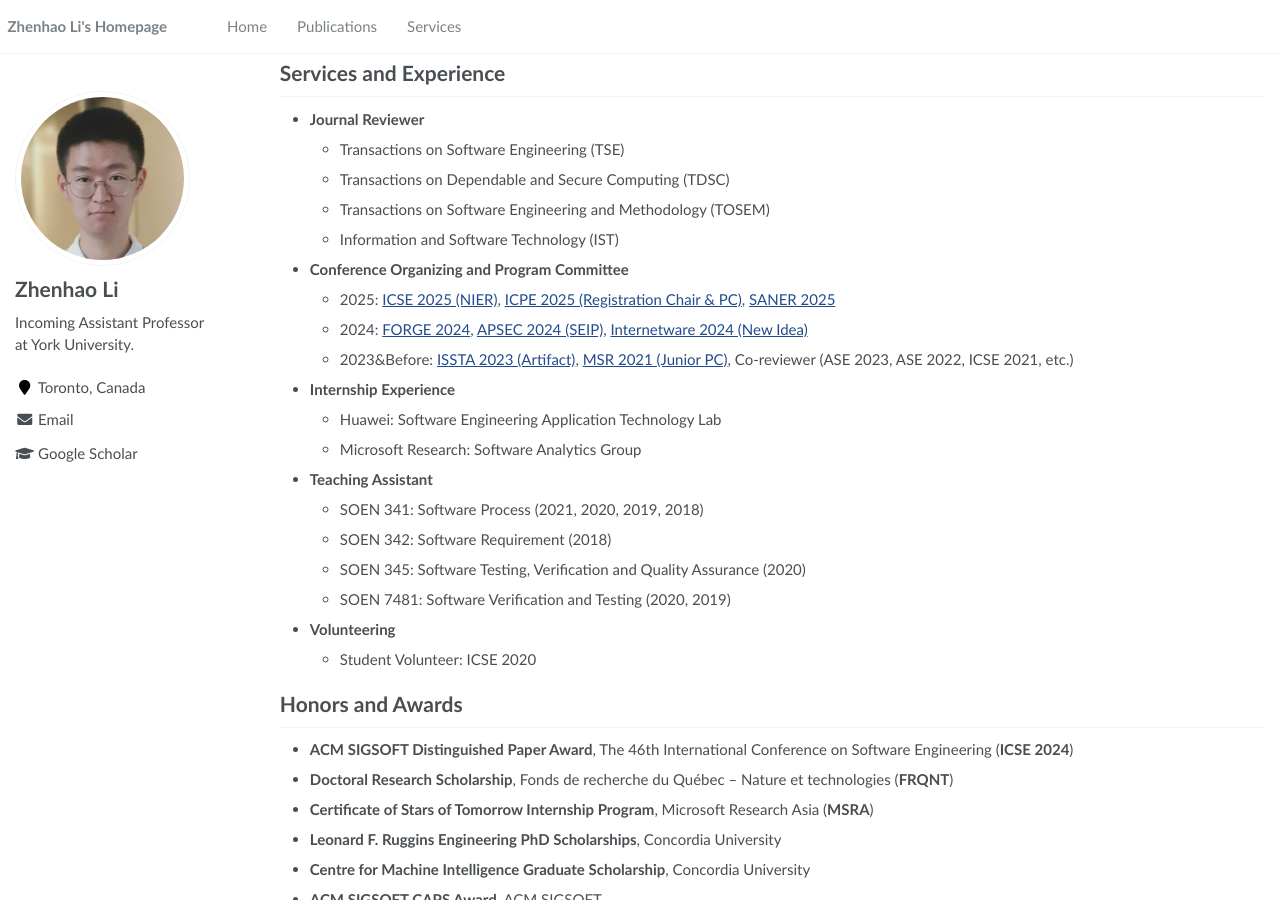
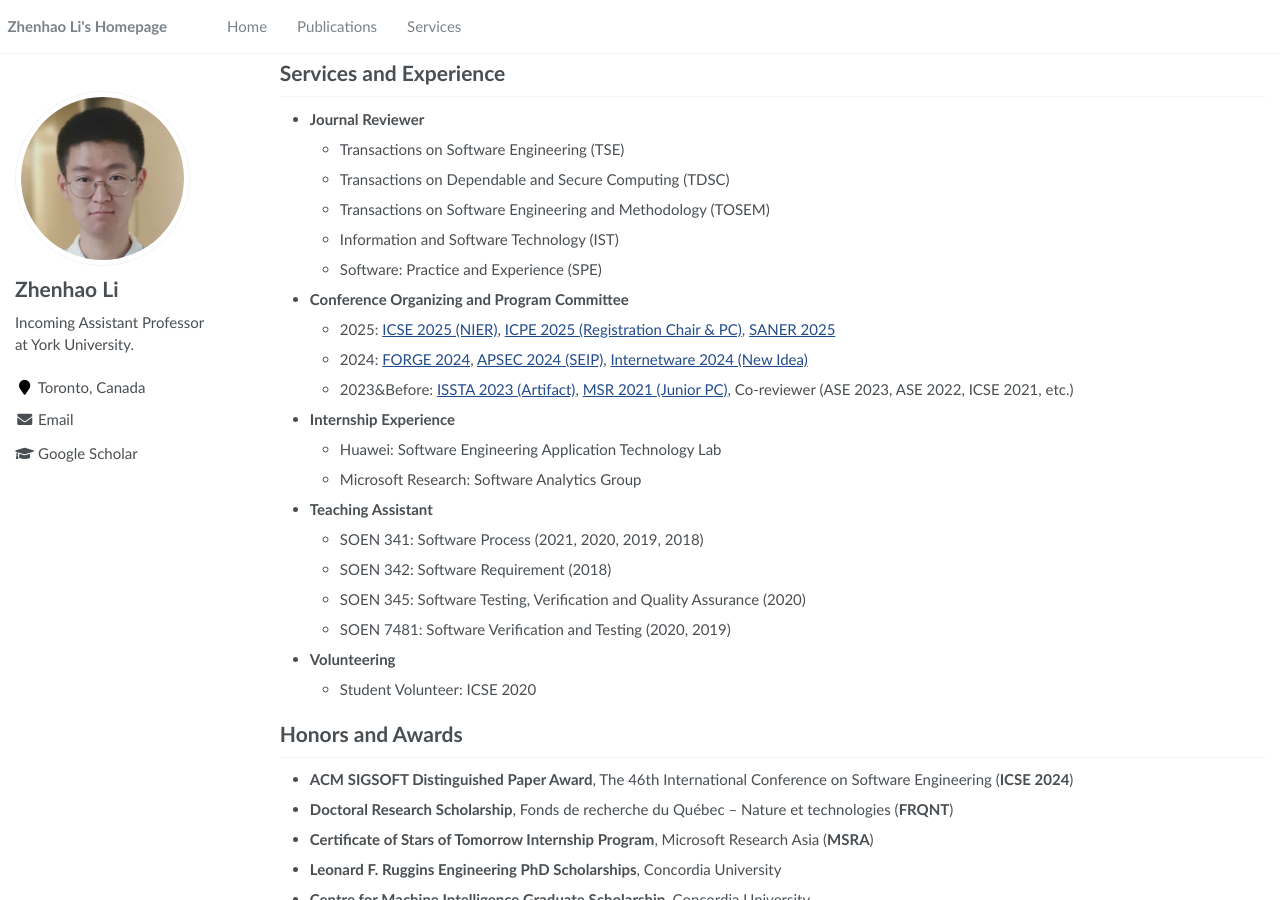
Before and after one commit to ginolzh/ginolzh.github.io, a Jekyll site: the page built from _pages/about.md, in a window 1280 px wide and 900 px high, scrolled down 1607 px. Built offline with Jekyll 4.4.1, drawn with Linux system fonts in a browser that asks for light colours.

Commit message:
Update about.md

```diff
--- a/_pages/about.md
+++ b/_pages/about.md
@@ -90,6 +90,7 @@ Services and Experience
   * Transactions on Dependable and Secure Computing (TDSC)
   * Transactions on Software Engineering and Methodology (TOSEM)
   * Information and Software Technology (IST)
+  * Software: Practice and Experience (SPE)
 * **Conference Organizing and Program Committee**
   * 2025: [ICSE 2025 (NIER)](https://conf.researchr.org/track/icse-2025/icse-2025-nier), [ICPE 2025 (Registration Chair & PC)](https://icpe2025.spec.org/), [SANER 2025](https://conf.researchr.org/track/saner-2025/saner-2025-papers)
   * 2024: [FORGE 2024](https://conf.researchr.org/track/forge-2024/forge-2024-papers), [APSEC 2024 (SEIP)](https://conf.researchr.org/track/apsec-2024/apsec-2024-software-engineering-in-practice), [Internetware 2024 (New Idea)](https://conf.researchr.org/track/internetware-2024/internetware-2024-new-idea-track)
```
